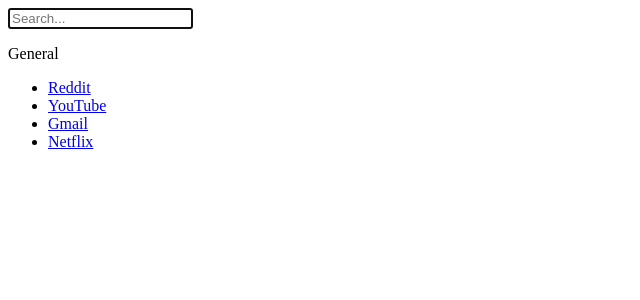
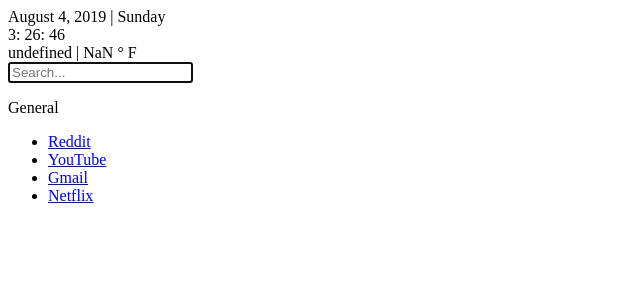
Before and after one commit to karuffin1992/vueHomePage, a Vue app: page / in a window 1280 px wide. Shown: the top 300 px of the page, without its empty margins (0-640 px from the left). Built offline with nearby package versions, Linux system fonts and the light colour scheme.

Commit message:
added functions for getting time and weather; need to make time funciton global so it runs infinitely

```diff
--- a/src/components/Links.vue
+++ b/src/components/Links.vue
@@ -12,7 +12,7 @@
 export default {
   name: 'Links',
   components: {
-      Bookmarks
+    Bookmarks
   }
 }
 </script>
--- a/src/components/Weather.vue
+++ b/src/components/Weather.vue
@@ -3,9 +3,9 @@
     <div class="timeWeatherContainer bigBox">
       <div class="clock">
         <div class="clockContainer">
-          <div class="date"></div>
-          <div class="time"></div>
-          <div class="weatherText"></div>
+          <div class="date">{{ getDate() }}</div>
+          <div class="time">{{ getTime() }}</div>
+          <div class="weatherText">{{ getDayAndTemp() }}</div>
         </div>
       </div>
       <div class="weather">
@@ -25,10 +25,42 @@
 
 <script>
 export default {
-  name: 'Weather'
+  name: 'Weather',
+  props: {
+    cityName: String,
+    cityTemp: Number
+  },
+  methods: {
+    getTime: function () {
+      const date = new Date()
+
+      return `${date.getHours()}: ${this.addZero(date.getMinutes())}: ${this.addZero(date.getSeconds())}`
+    },
+    addZero: function (time) {
+      if (time < 10) time = '0' + time
+      return time
+    },
+    getDate: function () {
+      const weekday = ['Sunday', 'Monday', 'Tuesday', 'Wednesday', 'Thursday', 'Friday', 'Saturday']
+      const months = ['January', 'February', 'March', 'April', 'May', 'June', 'July', 'August', 'September', 'October', 'November', 'December']
+
+      let date = new Date()
+      let dateStr = months[date.getUTCMonth()] + ' ' + date.getUTCDate() + ', ' + date.getUTCFullYear()
+      let dayOfWeek = weekday[date.getDay()]
+
+      return `${dateStr} | ${dayOfWeek}`
+    },
+    getDayAndTemp: function () {
+      return `${this.cityName} | ${this.convertToFahrenheit(this.cityTemp)} ° F`
+    },
+    convertToFahrenheit: function (temp) {
+      return Math.round(((temp - 273.15) * 1.8) + 32)
+    }
+  }
 }
 </script>
 
 <!-- Add "scoped" attribute to limit CSS to this component only -->
 <style scoped lang="scss">
+
 </style>
```
